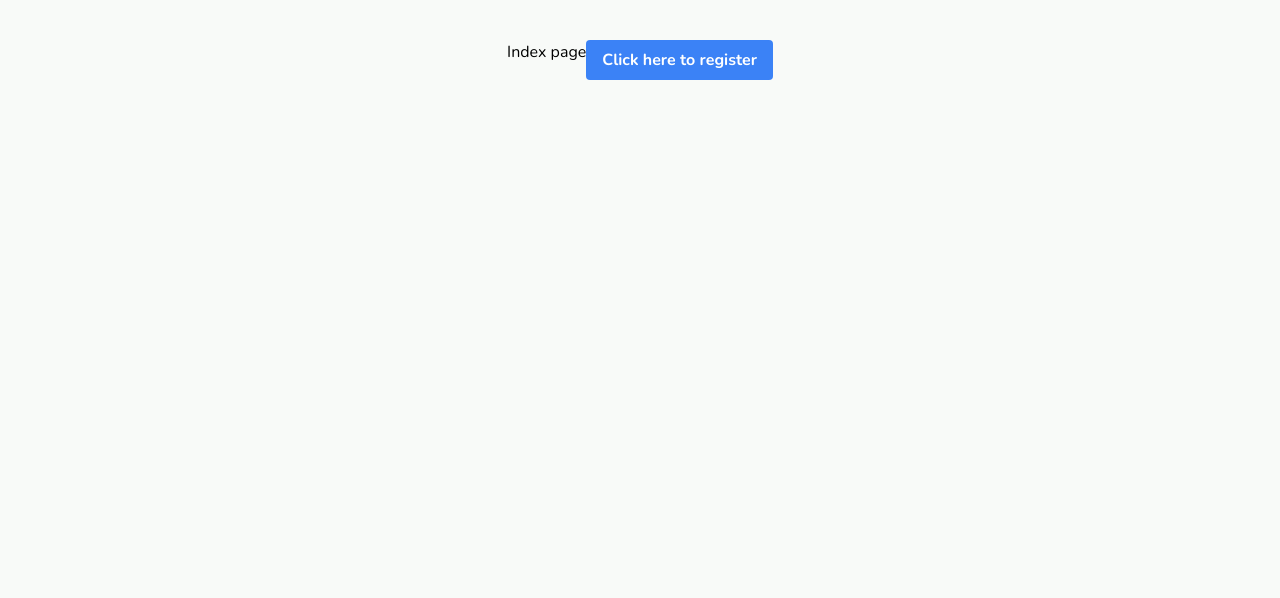
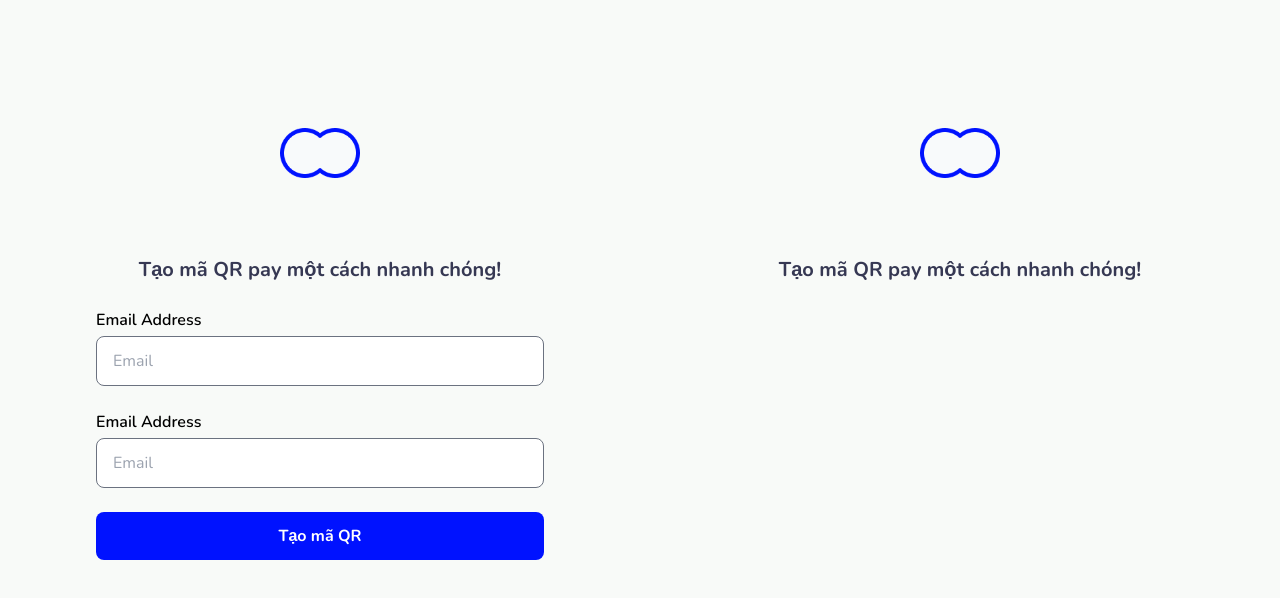
Before and after one commit to nguyenphiikhanh/eMoney, a Vue app: page / in a window 1280 px wide. Shown: the top 598 px of the page. Built offline with nearby package versions, Linux system fonts and the light colour scheme.

Commit message:
remove fbase config

```diff
--- a/src/components/NavigationBrand.vue
+++ b/src/components/NavigationBrand.vue
@@ -7,7 +7,7 @@
       </div>
       <div class="text-center mt-12">
           <h1 class="font-bold text-xl text-dark">
-              Best way to saving Your Money!
+              Tạo mã QR pay một cách nhanh chóng!
           </h1>
       </div>
   </div>
--- a/src/config/firebase.js
+++ /dev/null
@@ -1,18 +0,0 @@
-import { initializeApp } from 'firebase/app';
-import { getFirestore, serverTimestamp } from 'firebase/firestore/lite';
-
-// For Firebase JS SDK v7.20.0 and later, measurementId is optional
-const firebaseConfig = {
-    apiKey: "AIzaSyBFrvKbn56OzTs2bpbK_vr4N3Rt5p8L12Y",
-    authDomain: "imoney-da33f.firebaseapp.com",
-    projectId: "imoney-da33f",
-    storageBucket: "imoney-da33f.appspot.com",
-    messagingSenderId: "529932151480",
-    appId: "1:529932151480:web:d567f739f1a356f828224d",
-    measurementId: "G-31P2S890BN"
-};
-
-const firebaseApp = initializeApp(firebaseConfig);
-const projectFirestore = getFirestore(firebaseApp);
-
-const timestamp = serverTimestamp();
--- a/src/router/routes.js
+++ b/src/router/routes.js
@@ -1,28 +1,10 @@
-import Register from "@/views/Register.vue";
-import Login from "@/views/Login.vue";
 import Index from "@/views/Index.vue";
 
 const routes = [
   {
     path: '/',
     component: Index,
-  },
-  {
-    path: '/login',
-    name: 'Login',
-    component: Login,
-    meta: {
-      layout: 'auth'
-    }
-  },
-  {
-    path: '/register',
-    name: 'Register',
-    component: Register,
-    meta: {
-      layout: 'auth'
-    }
-  },
+  }
 ];
 
 export { routes }
--- a/src/views/Index.vue
+++ b/src/views/Index.vue
@@ -1,18 +1,49 @@
 <template>
-  <div class="container mt-10">
-      <div class="flex justify-center">
-          <h5 class="flex-col">Index page</h5>
-          <router-link to="/register">
-              <button class="bg-blue-500 hover:bg-blue-700 text-white font-bold py-2 px-4 rounded">
-                  Click here to register
-              </button>
-          </router-link>
+    <div class="mt-8 md:flex">
+        <div class="container mx-auto md:px-24 px-16 w-[50%]">
+            <form class="flex flex-col justify-start space-y-6" @submit.prevent="onSubmitLogin()">
+              <NavigationBrand/>
+                <div class="row">
+                    <label for="emailAddress" class="flex flex-col">
+                        <span class="font-semibold">Email Address</span>
+                        <input id="emailAddress" class="px-4 py-3 border border-gray-500 rounded-lg border border-gray-100 mt-1" type="email" placeholder="Email">
+                    </label>
+                </div>
+              <div class="row">
+                <label for="emailAddress" class="flex flex-col">
+                  <span class="font-semibold">Email Address</span>
+                  <input id="emailAddress" class="px-4 py-3 border border-gray-500 rounded-lg border border-gray-100 mt-1" type="email" placeholder="Email">
+                </label>
+              </div>
+                <div class="row">
+                    <button class="py-3 text-center w-full bg-primary text-white font-bold rounded-lg" type="submit">
+                        Tạo mã QR
+                    </button>
+                </div>
+            </form>
+        </div>
+        <div class="container mx-auto md:px-24 px-16 w-[50%]">
+        <div class="flex flex-col justify-start space-y-6">
+          <NavigationBrand/>
+        </div>
       </div>
-  </div>
+    </div>
 </template>
 
-<script setup>
+<script>
+import NavigationBrand from "@/components/NavigationBrand.vue";
 
+export default {
+  components: {NavigationBrand},
+    setup() {
+        const onSubmitLogin = () => {
+
+        }
+        return {
+            onSubmitLogin
+        }
+    }
+}
 </script>
 
 <style scoped>
--- a/src/views/Login.vue
+++ /dev/null
@@ -1,52 +0,0 @@
-<template>
-    <div class="mt-8">
-        <div class="container mx-auto px-8">
-            <!--        Start:form-->
-            <form class="flex flex-col justify-start space-y-6" @submit.prevent="onSubmitLogin()">
-                <div class="row">
-                    <label for="emailAddress" class="flex flex-col">
-                        <span class="font-semibold">Email Address</span>
-                        <input id="emailAddress" class="px-4 py-3 rounded-lg border border-gray-100 mt-1" type="email" placeholder="Email">
-                    </label>
-                </div>
-                <div class="row">
-                    <label for="password" class="flex flex-col">
-                        <span class="font-semibold">Password</span>
-                        <input id="password" autocomplete="current-password"
-                               class="px-4 py-3 rounded-lg border border-gray-100 mt-1"
-                               type="password" placeholder="Password">
-                    </label>
-                </div>
-                <div class="row">
-                    <button class="py-3 text-center w-full bg-primary text-white font-bold rounded-lg" type="submit">
-                        Sign Up
-                    </button>
-                </div>
-            </form>
-            <!--        Start:direction-->
-            <div class="w-full text-center mt-6">
-                <span class="font-semibold">I'm a new user.</span>
-                <span class="ml-1">
-                <router-link :to="{name: 'Register'}" class="text-primary font-bold">Sign Up</router-link>
-            </span>
-            </div>
-        </div>
-    </div>
-</template>
-
-<script>
-export default {
-    setup() {
-        const onSubmitLogin = () => {
-
-        }
-        return {
-            onSubmitLogin
-        }
-    }
-}
-</script>
-
-<style scoped>
-
-</style>
--- a/src/views/Register.vue
+++ /dev/null
@@ -1,58 +0,0 @@
-<template>
-  <div class="mt-8">
-    <div class="container mx-auto px-8">
-      <!--        Start:form-->
-      <form class="flex flex-col justify-start space-y-6" @submit.prevent="onSubmitRegister()">
-        <div class="row">
-          <label for="fullName" class="flex flex-col">
-            <span class="font-semibold">Full name</span>
-            <input id="fullName" class="px-4 py-3 rounded-lg border border-gray-100 mt-1" type="text" placeholder="Full name">
-          </label>
-        </div>
-        <div class="row">
-          <label for="emailAddress" class="flex flex-col">
-            <span class="font-semibold">Email Address</span>
-            <input id="emailAddress" class="px-4 py-3 rounded-lg border border-gray-100 mt-1" type="email" placeholder="Email">
-          </label>
-        </div>
-        <div class="row">
-          <label for="password" class="flex flex-col">
-            <span class="font-semibold">Password</span>
-            <input id="password" autocomplete="current-password"
-                   class="px-4 py-3 rounded-lg border border-gray-100 mt-1"
-                   type="password" placeholder="Password">
-          </label>
-        </div>
-        <div class="row">
-            <button class="py-3 text-center w-full bg-primary text-white font-bold rounded-lg" type="submit">
-                Sign Up
-            </button>
-        </div>
-      </form>
-      <!--        Start:direction-->
-        <div class="w-full text-center mt-6">
-            <span class="font-semibold">I'm already a member.</span>
-            <span class="ml-1">
-                <router-link :to="{name: 'Login'}" class="text-primary font-bold">Sign In</router-link>
-            </span>
-        </div>
-    </div>
-  </div>
-</template>
-
-<script>
-export default {
-  setup() {
-    const onSubmitRegister = () => {
-
-    }
-    return {
-      onSubmitRegister
-    }
-  }
-}
-</script>
-
-<style scoped>
-
-</style>
```
Also changed, not shown: src/config/QR.js (added).
